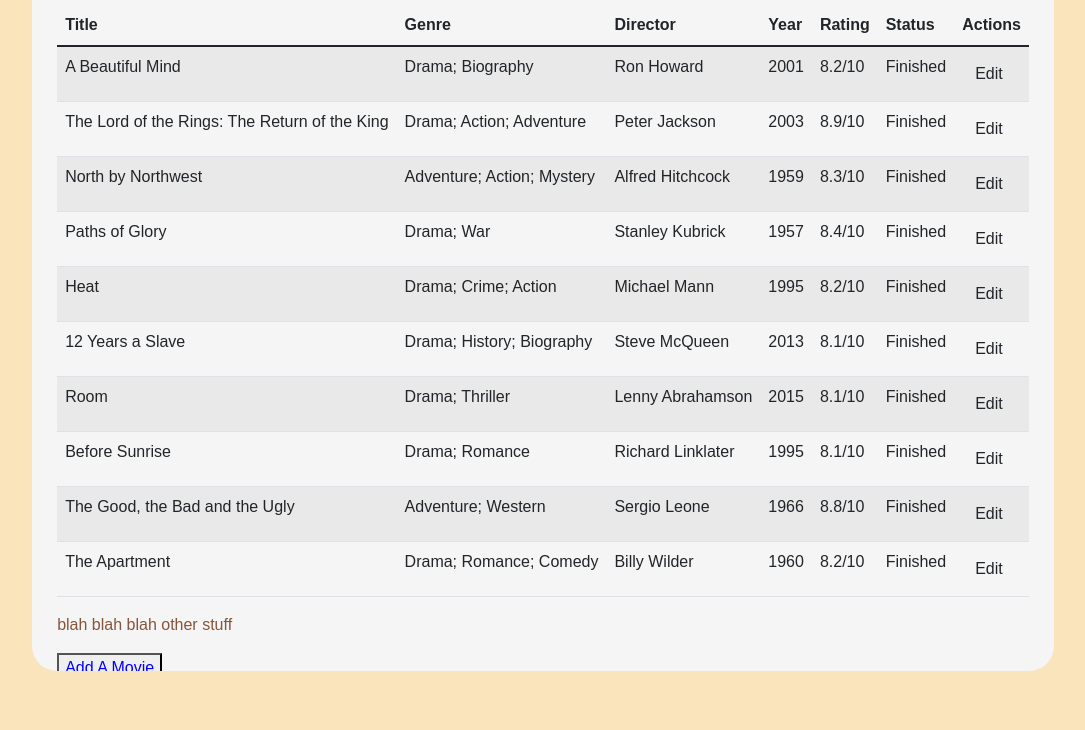
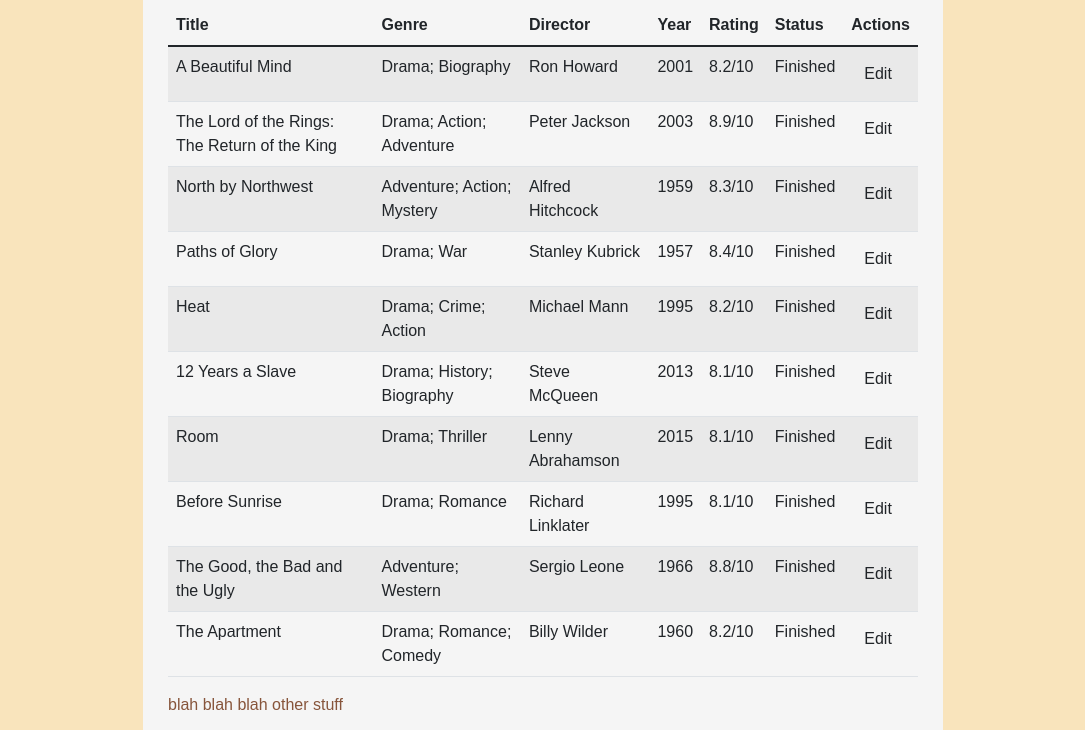
Before and after one commit to immelkins/movie-log-manager, a plain HTML site: page index.html in a window 1280 px wide. Shown: the part 280-1010 px from the top of the page, without its empty margins (97-1182 px from the left). Drawn offline with nearby package versions, Linux system fonts and the light colour scheme.

Commit message:
Update website.css

```diff
--- a/website.css
+++ b/website.css
@@ -34,7 +34,7 @@ button {
   width: 100%;
   margin: 0 auto;
   box-sizing: border-box;
-  max-height: 100vh;
+  max-width: 100vh;
   overflow-x: auto;
 }
 
```
